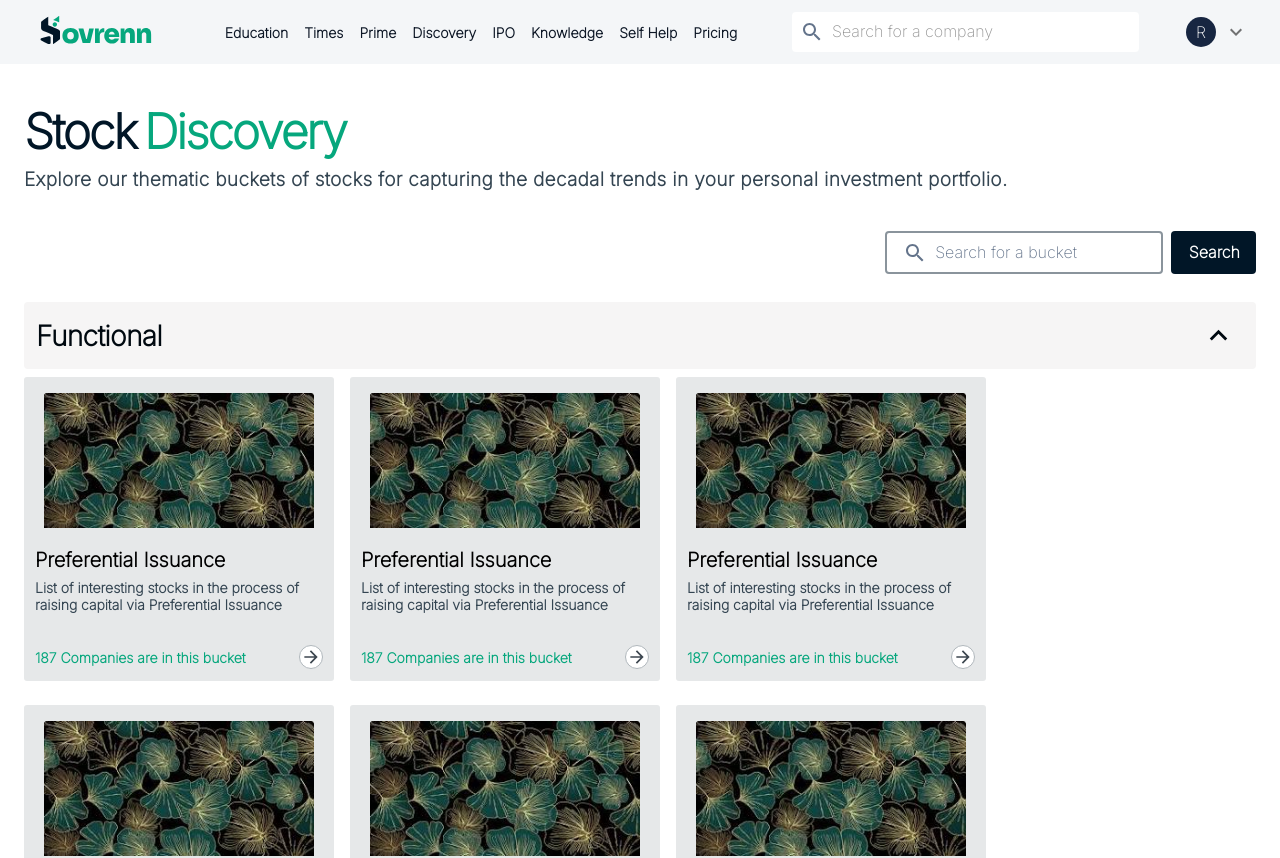
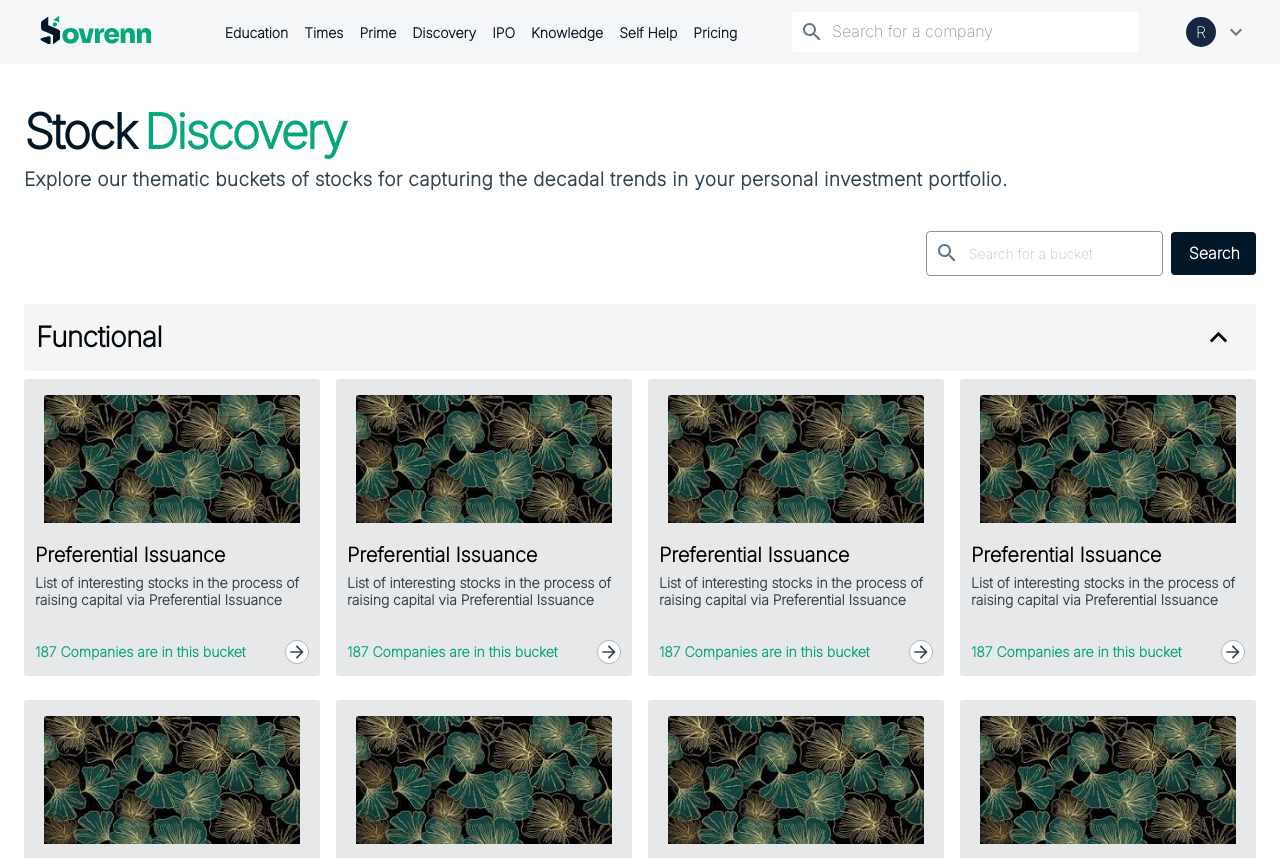
Before and after one commit to ga-arsod/SovrennSite2.0, a Next.js app: page /discovery in a window 1280 px wide. Shown: the top 858 px of the page. Built offline with nearby package versions, Linux system fonts and the light colour scheme.

Commit message:
changes in homepage

```diff
--- a/src/app/discovery/page.jsx
+++ b/src/app/discovery/page.jsx
@@ -2,18 +2,18 @@ import DiscoveryCard from "@/components/Cards/DiscoveryCard";
 import SearchBar from "@/components/Common/SearchBar";
 import DiscoveryHeader from "@/components/Discovery/DiscoveryHeader";
 import DiscoveryHeading from "@/components/Discovery/DiscoveryHeading";
-import { Box } from "@mui/material"
+import {Container } from "@mui/material"
 const Discovery=()=>{
     return(
         <>
-        <Box paddingX="24px">
+        <Container>
         <DiscoveryHeading/>
 
 
         <DiscoveryCard title="Functional"/>
         <DiscoveryCard title="Sectoral"/>
         <DiscoveryCard title="Important Buckets"/>
-        </Box>
+        </Container>
 
         </>
     )
--- a/src/components/Cards/DiscoveryCard.jsx
+++ b/src/components/Cards/DiscoveryCard.jsx
@@ -8,9 +8,21 @@ import ArrowForwardIcon from '@mui/icons-material/ArrowForward';
 import KeyboardArrowDownIcon from '@mui/icons-material/KeyboardArrowDown';
 import KeyboardArrowUpIcon from '@mui/icons-material/KeyboardArrowUp';
 
-const GridContainer1 = styled(Grid)`
-  row-gap: 24px; /* Gap between rows */
-  column-gap: 16px; /* Gap between columns */
+const GridContainer = styled(Box)`
+  display: grid;
+  gap: 24px 16px; /* Row gap, Column gap */
+
+  @media (min-width: 1025px) {
+    grid-template-columns: repeat(4, 1fr); /* 4 items per row on desktop */
+  }
+
+  @media (min-width: 640px) and (max-width: 1024px) {
+    grid-template-columns: repeat(3, 1fr); /* 3 items per row on tablet */
+  }
+
+  @media (max-width: 639px) {
+    flex: 1 1 100%;
+  }
 `;
 
 const StyledTypography1 = styled(Typography)`
@@ -19,25 +31,38 @@ const StyledTypography1 = styled(Typography)`
   line-height: 24px;
   color: ${colors.black};
 `;
+
 const StyledTypography2 = styled(Typography)`
   font-weight: 600;
   font-size: 14px;
   line-height: 17px;
 `;
-const StyledGrid = styled(Grid)`
+
+const StyledGrid = styled(Box)`
   cursor: pointer;
   background-color: ${colors.navyBlue50};
+  border-radius: 3px;
+
+
   &:hover {
     background-color: ${colors.green50};
   }
+
+
 `;
+
 const StyledTypography3 = styled(Typography)`
   font-weight: 700;
   font-size: 28px;
   line-height: 34px;
   letter-spacing: -0.02em;
   color: ${colors.navyBlue900};
+  @media (max-width: 639px) {
+    font-size: 23px;
+  line-height: 28px;
+  }
 `;
+
 const HoverBox = styled(Box)`
   background-color: #F6F5F5;
   border-radius: 4px;
@@ -118,18 +143,7 @@ const fadeOut = `
   }
 `;
 
-const GridContainer = styled(Grid)`
-  &.fade-in {
-    animation: fadeIn 0.5s forwards;
-  }
-  &.fade-out {
-    animation: fadeOut 0.5s forwards;
-  }
-  ${fadeIn}
-  ${fadeOut}
-`;
-
-const DiscoveryCard = ({title}) => {
+const DiscoveryCard = ({ title }) => {
   const [isGridOpen, setIsGridOpen] = useState(true); // State to control the collapse
 
   const handleToggle = () => {
@@ -148,9 +162,9 @@ const DiscoveryCard = ({title}) => {
               <StyledTypography3 className="header-text">{title}</StyledTypography3>
             </Grid>
             <Grid item>
-              <IconButton >
+              <IconButton>
                 {isGridOpen ? (
-                  <KeyboardArrowUpIcon sx={{ color: colors.navyBlue900 }} fontSize='large' className="header-icon"/>
+                  <KeyboardArrowUpIcon sx={{ color: colors.navyBlue900 }} fontSize='large' className="header-icon" />
                 ) : (
                   <KeyboardArrowDownIcon sx={{ color: colors.navyBlue900 }} fontSize='large' className="header-icon" />
                 )}
@@ -159,11 +173,11 @@ const DiscoveryCard = ({title}) => {
           </Grid>
         </HoverBox>
         {isGridOpen && (
-          <GridContainer container rowGap={3} columnGap={2}  className='fade-in'>
+          <GridContainer className='fade-in'>
             {
               Array.from("abcedfghij").map((item, index) => {
                 return (
-                  <StyledGrid item key={index} width="310px" direction={{ xs: "column", sm: "row" }} sx={{ borderRadius: "3px" }}>
+                  <StyledGrid key={index}>
                     <Grid container>
                       <Grid item paddingY={2} paddingX="20px" width="100%">
                         <Box
--- a/src/components/Common/SearchBar.jsx
+++ b/src/components/Common/SearchBar.jsx
@@ -4,12 +4,13 @@ import React from 'react'
 import SearchIcon from '@mui/icons-material/Search';
 import { styled, alpha } from '@mui/material/styles';
 import { colors } from '../Constants/colors';
+import { lineHeight } from '../Constants/fontWeight';
 
 
 const Search = styled('div')(({ theme }) => ({
   position: 'relative',
   borderRadius: theme.shape.borderRadius,
-  border: '2px solid',
+  border: '1px solid',
   borderColor:colors.navyBlue200,
   backgroundColor: alpha(theme.palette.common.white, 0.15),
   '&:hover': {
@@ -24,7 +25,7 @@ const Search = styled('div')(({ theme }) => ({
 }));
 
 const SearchIconWrapper = styled('div')(({ theme }) => ({
-  padding: theme.spacing(0, 2),
+  padding: theme.spacing(0, 1),
   height: '100%',
   position: 'absolute',
   pointerEvents: 'none',
@@ -35,22 +36,33 @@ const SearchIconWrapper = styled('div')(({ theme }) => ({
 }));
 
 const StyledInputBase = styled(InputBase)(({ theme }) => ({
-  color: 'inherit',
+  color: '#64748B',
   width: '100%',
   '& .MuiInputBase-input': {
-    padding: theme.spacing(1, 1, 1, 0),
-    // vertical padding + font size from searchIcon
-    paddingLeft: `calc(1em + ${theme.spacing(4)})`,
+    fontWeight:'400',
+    fontSize:'14px',
+    lineHeight:'17px',
+    padding: theme.spacing(1, 1, 1, 0), // Default padding
+
+
+    paddingLeft: `calc(1em + ${theme.spacing(3)})`, // Default padding-left for the search icon
     transition: theme.transitions.create('width'),
+    [theme.breakpoints.down('xs')]: {
+      padding: theme.spacing(3, 3, 3, 0), // Padding for small screens and up
+      paddingLeft: `calc(1em + ${theme.spacing(4.5)})`,
+
+      '&:focus': {
+        width: '350px',
+      },
+
+    },
     [theme.breakpoints.up('sm')]: {
-      width: '17vw',
+      padding: theme.spacing(1.4, 1.5, 1.4, 0), // Padding for medium screens and up
+      paddingLeft: `calc(1em + ${theme.spacing(3.5)})`,
+      width: '225px',
       '&:focus': {
-        width: '17vw',
+        width: '225px',
       },
-    },
-    '&::placeholder': {
-      color: '#64748B',
-      opacity:1,
     },
   },
 
@@ -92,7 +104,7 @@ const SearchBar = () => {
 
   return (
    <Grid container spacing={1} alignItems="center">
-    <Grid item>
+    <Grid item width={{xs:"215px",sm:"253px"}}>
     <Search>
             <SearchIconWrapper>
               <SearchIcon />
--- a/src/components/Home/Navbar.jsx
+++ b/src/components/Home/Navbar.jsx
@@ -25,18 +25,51 @@ import CloseIcon from "@mui/icons-material/Close";
 import { colors } from "../Constants/colors";
 import { useMediaQuery } from '@mui/material';
 import { useTheme } from '@mui/material/styles';
+import Link from 'next/link';
+const navItems = [
+  {
+    name: "Sign Up",
+    link:"/signup"
+  },
+  {
+    name: "Login",
+    link:"/login"
+  },
+  {
+    name: "Education",
+    link:"/education"
+  },
+  {
+    name: "Times",
+    link:"/times"
+  },
+  {
+    name: "Prime",
+    link:"/prime"
+  },
+  {
+    name: "Discovery",
+    link:"/discovery"
+  },
+  {
+    name: "IPO",
+    link:"/ipo"
+  },
+  {
+    name: "Knowledge",
+    link:"/knowledge"
+  },
+  {
+    name: "Self Help",
+    link:"/selfhelp"
+  },
+  {
+    name: "Pricing",
+    link:"/pricing"
+  },
 
-const navItems = [
-  "Sign Up",
-  "Login",
-  "Education",
-  "Times",
-  "Prime",
-  "Discovery",
-  "IPO",
-  "Knowledge",
-  "Self Help",
-  "Pricing",
+
+
 ];
 
 const StyledListItem = styled(ListItem)`
@@ -128,6 +161,11 @@ const SearchInput = styled(InputBase)`
   padding: 4px 4px 4px 0;
 `;
 
+const StyledLink = styled(Link)`
+  text-decoration: none; // This will remove the blue underline
+  display: block;
+  width: 100%;
+`;
 const Navbar = () => {
   const theme = useTheme();
   const isGreaterThanMd = useMediaQuery(theme.breakpoints.up('md'));
@@ -180,9 +218,10 @@ const Navbar = () => {
                   sx={{ display: "flex", flexDirection: "row", padding: 0 }}
                 >
                   {filteredNavItems.map((item) => (
+                    <StyledLink  key={item} href={item.link} passHref>
                     <ListItem
                       onClick={() => setOpen(false)}
-                      key={item}
+
                       sx={{
                         px: 1,
                         whiteSpace: "nowrap",
@@ -190,8 +229,9 @@ const Navbar = () => {
                         cursor: "pointer",
                       }}
                     >
-                      <StyledListItemText primary={item}></StyledListItemText>
+                      <StyledListItemText primary={item.name}></StyledListItemText>
                     </ListItem>
+                    </StyledLink>
                   ))}
                 </List>
               </Box>
@@ -286,8 +326,9 @@ const Navbar = () => {
         >
           <List>
             {filteredNavItems.map((item) => (
+              <StyledLink key={item} href={item.link} passHref>
               <StyledListItem
-                key={item}
+
                 sx={{
                   px: 1,
                   whiteSpace: "nowrap",
@@ -296,8 +337,9 @@ const Navbar = () => {
                 }}
                 onClick={toggleDrawer}
               >
-                <StyledListItemText primary={item}></StyledListItemText>
+                <StyledListItemText primary={item.link}></StyledListItemText>
               </StyledListItem>
+              </StyledLink>
             ))}
           </List>
         </Box>
--- a/src/components/Modal/LanguageModal.jsx
+++ b/src/components/Modal/LanguageModal.jsx
@@ -1,5 +1,5 @@
 "use client";
-import React from "react";
+import React,{useEffect} from "react";
 import { Box, Grid, Typography, Button, IconButton, Modal } from "@mui/material";
 import styled from "@emotion/styled";
 import { colors } from "../Constants/colors";
@@ -88,6 +88,7 @@ const StyledBox = styled(Box)`
 const LanguageModal = ({ open, handleClose }) => {
   const theme = useTheme();
   const isSmallerThanSm = useMediaQuery(theme.breakpoints.down('sm'));
+
   return (
     <Modal
       open={open}
--- a/src/styles/globals.css
+++ b/src/styles/globals.css
@@ -12,7 +12,7 @@
   margin: 0;
 }
 
-html {
+/* html {
   overflow-y: overlay;
   overflow-x: hidden;
 }
@@ -21,6 +21,11 @@ html {
 }
 ::-webkit-scrollbar {
   display: none;
+} */
+
+html, body {
+  overflow-x: hidden; /* This hides the horizontal scrollbar */
+  overflow-y: auto; /* This ensures vertical scrolling is possible */
 }
 body {
   width:100vw;
```
Also changed, not shown: src/components/Home/Offer.jsx (+115 -100 lines), src/components/Modal/SlotBookingModal.jsx (+12 -1 lines), public/Content.png (added).
